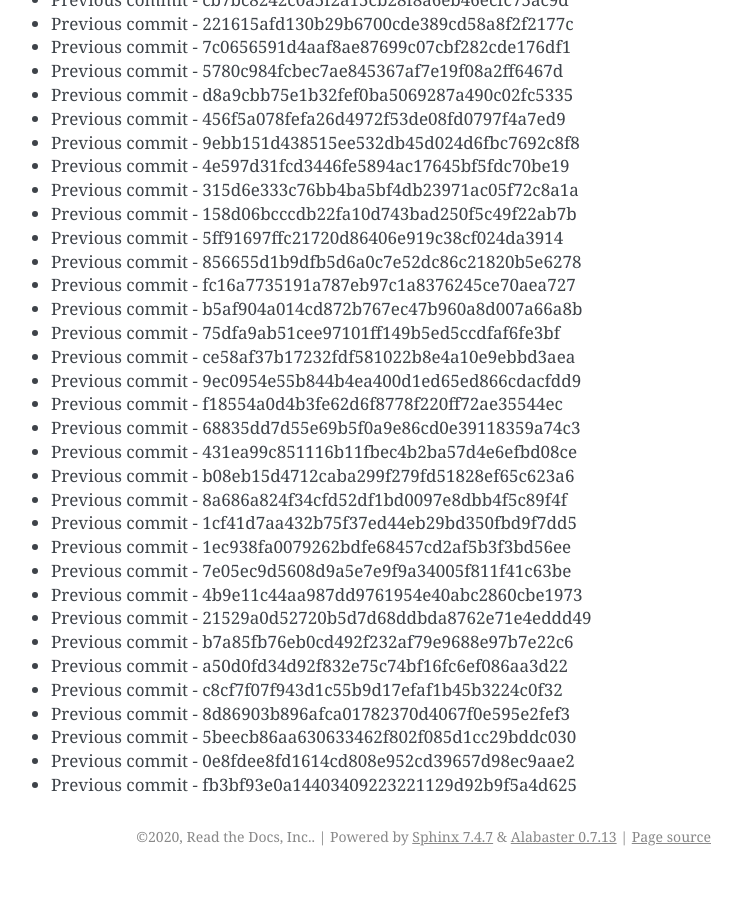
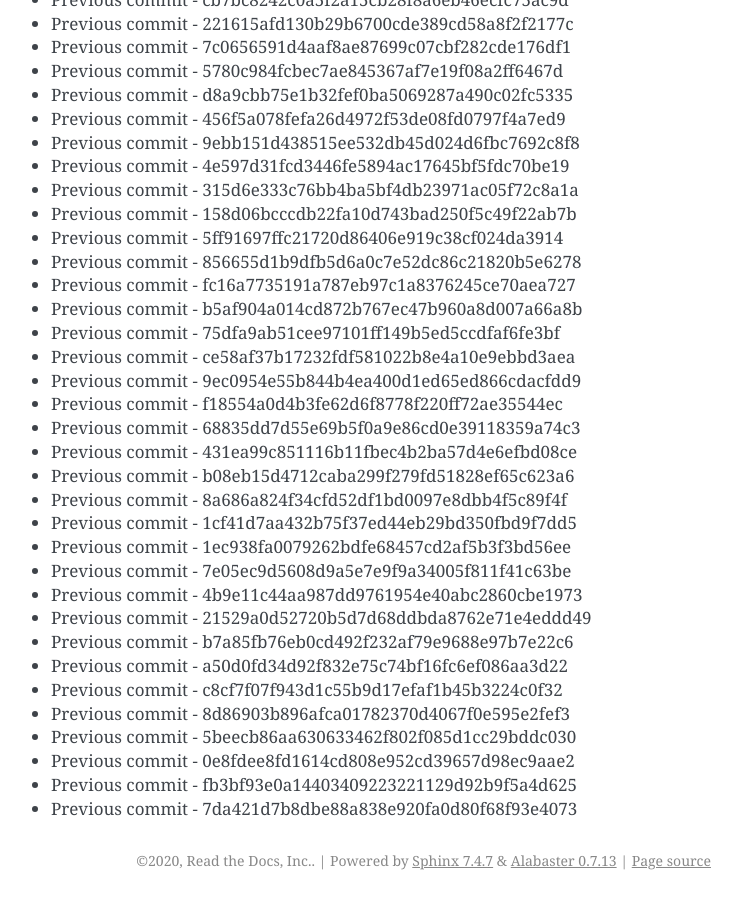
Before and after one commit to readthedocs/rtd-git-stresstest, a Sphinx documentation site: the page built from docs/updates.rst, in a window 1280 px wide and 900 px high, scrolled down 30854 px. Shown: the whole window, without its empty margins (399-1141 px from the left). Built offline with Sphinx 7.4.7, drawn with Linux system fonts in a browser that asks for light colours; before the commit the page ends 31730 px from its top, so only the background shows below that.

Commit message:
Generating commit from previous: 7da421d7b8dbe88a838e920fa0d80f68f93e4073

```diff
--- a/docs/updates.rst
+++ b/docs/updates.rst
@@ -1328,3 +1328,4 @@ It can be tested for any performance characteristics.
 * Previous commit - 5beecb86aa630633462f802f085d1cc29bddc030
 * Previous commit - 0e8fdee8fd1614cd808e952cd39657d98ec9aae2
 * Previous commit - fb3bf93e0a14403409223221129d92b9f5a4d625
+* Previous commit - 7da421d7b8dbe88a838e920fa0d80f68f93e4073
```
